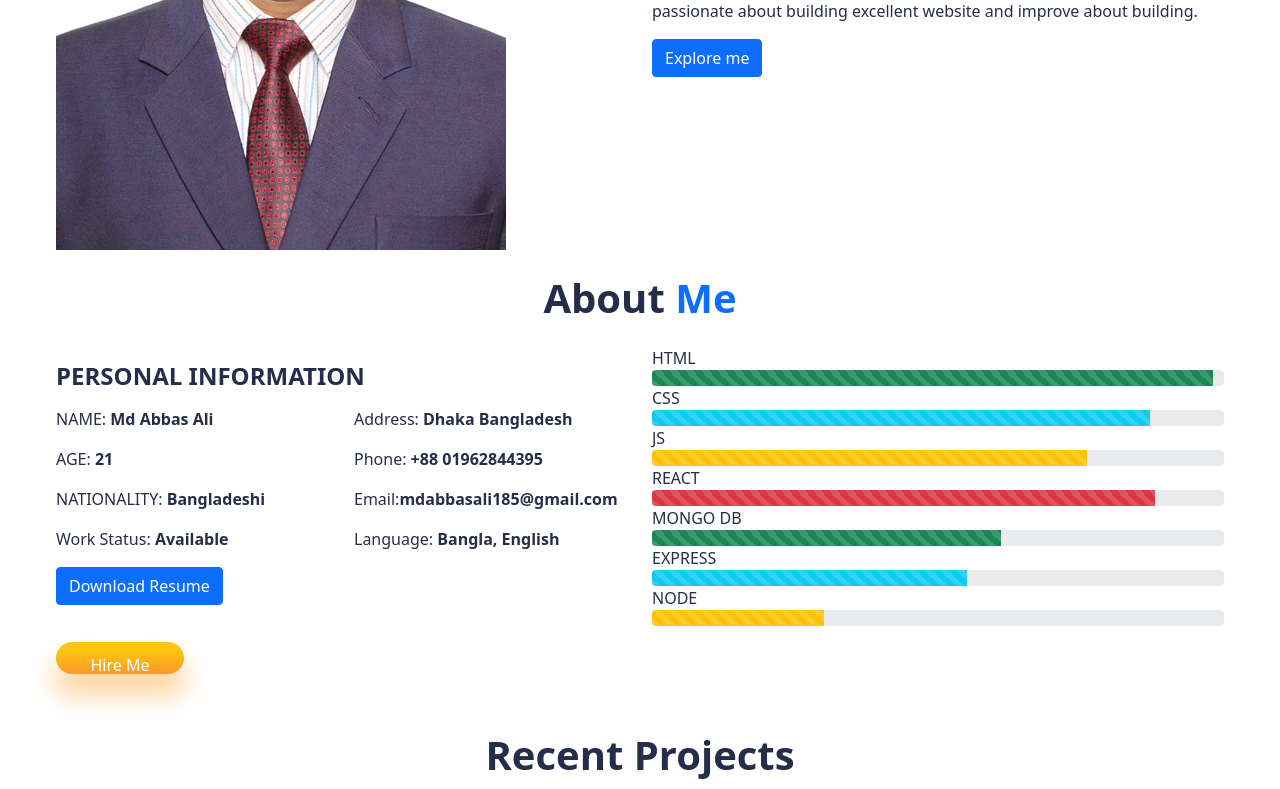
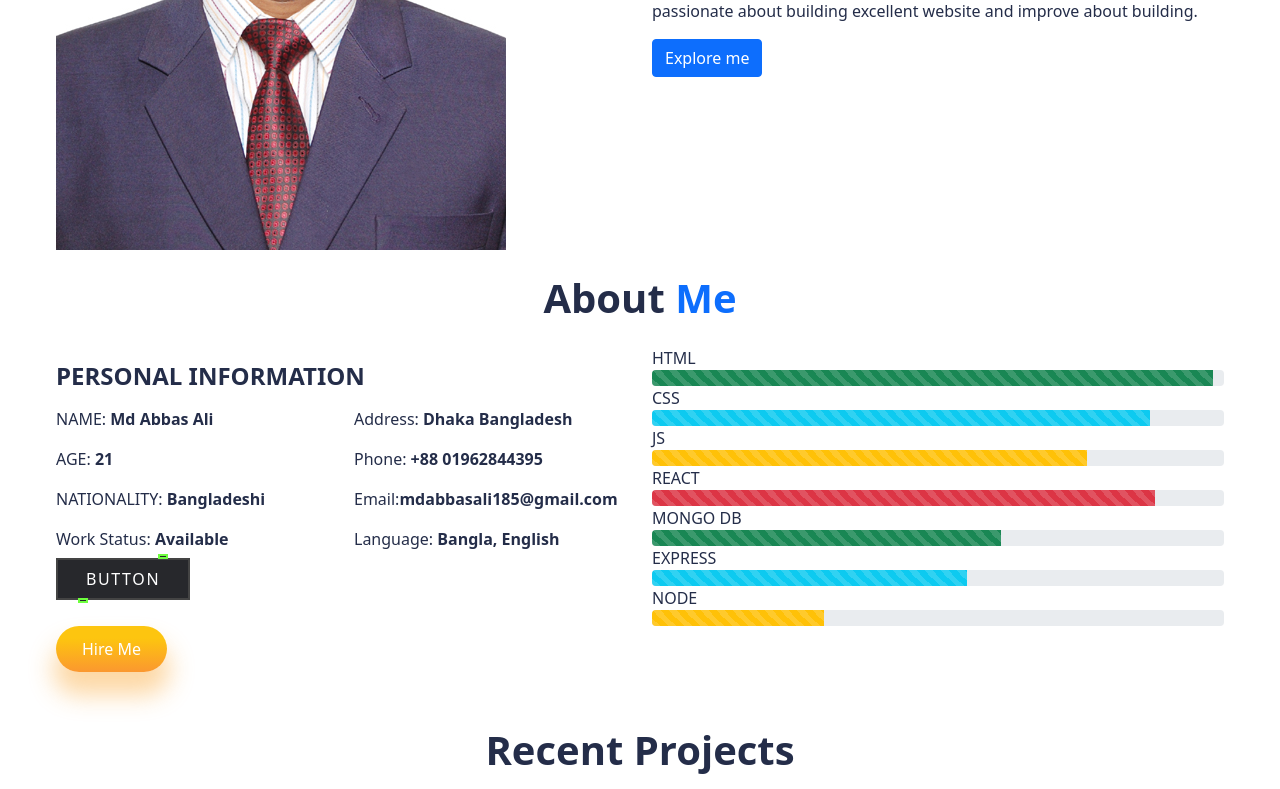
Before and after one commit to mdabbasali185/portfolio, a React (Create React App) app: page / in a window 1280 px wide. Shown: the part 2000-2789 px from the top of the page. Built offline with nearby package versions, Linux system fonts and the light colour scheme.

Commit message:
btn style

```diff
--- a/src/Pages/About/About.css
+++ b/src/Pages/About/About.css
@@ -2,3 +2,75 @@
   /* scroll view */
   padding-top: 3rem;
 }
+
+.btn-style  {
+  --clr:#6eff3e
+}
+
+.btn-style a{
+  position: relative;
+  background: #444;
+  color: #fff;
+  padding: 10px 30px;
+  letter-spacing: .1em;
+  text-transform: uppercase;
+  text-decoration: none;
+  transition: .5s;
+
+}
+.btn-style a:hover {
+  letter-spacing: .25em;
+  background: var(--clr);
+  color: var(--clr);
+  box-shadow: 0 0 35px var(--clr);
+}
+.btn-style a::before{
+  content: " ";
+  position: absolute;
+  inset: 2px;
+  background-color: #27282c;
+}
+.btn-style a span{
+  position: relative;
+  z-index: 1;
+}
+.btn-style a i{
+  position: absolute;
+  inset: 0;
+  display: block;
+}
+.btn-style a i::before{
+  content: " ";
+  position: absolute;
+  top: -3.5px;
+  left: 80%;
+  width: 10px;
+  height: 5px;
+  border: 2px solid var(--clr);
+  background-color: #27282c;
+  transition: .5s;
+  transform: translateX(-50%);
+
+}
+.btn-style a:hover i::before{
+  width: 20px;
+  left: 20%;
+}
+.btn-style a i::after {
+  content: " ";
+  position: absolute;
+  bottom: -3.5px;
+  left: 20%;
+  width: 10px;
+  height: 5px;
+  border: 2px solid var(--clr);
+  background-color: #27282c;
+  transition: .5s;
+  transform: translateX(-50%);
+
+}
+
+.btn-style a:hover i::after {
+  width: 20px;
+  left: 80%;
+}
--- a/src/Pages/About/About.jsx
+++ b/src/Pages/About/About.jsx
@@ -13,9 +13,7 @@ const About = () => {
       <span
         className="text-center fs-1 "
         style={{ color: darkMode ? "white" : "" }}
-      >
-
-      </span>
+      ></span>
       <div className="row d-flex align-items-center justify-content-center ">
         <div className="col-lg-6">
           <img className="img-edit img-fluid" src={ownPic} alt="" />
@@ -73,13 +71,16 @@ const About = () => {
                 </p>
               </div>
             </div>
+            <div className="btn-style">
               <a
                 href="https://drive.google.com/file/d/1rl6qoc1-3xQ3avf3vzbt8YedM0cBVkaN/view?usp=sharing"
                 target="_blank"
                 rel="noreferrer"
               >
-              <button className="btn btn-primary">Download Resume</button>
+                <span>button</span>
+                <i></i>
               </a>
+            </div>
           </div>
           <div className="col-lg-6">
             <label htmlFor="">HTML</label>
--- a/src/Pages/Services/Services.css
+++ b/src/Pages/Services/Services.css
@@ -31,11 +31,11 @@
   font-size: 14px;
   margin-top: 1rem;
 }
-.s-button {
+/* .s-button {
   width: 8rem;
   height: 2rem;
   margin-top: 1rem;
-}
+} */
 /* right sided */
 .cards {
   position: relative;
--- a/src/Pages/Services/Services.jsx
+++ b/src/Pages/Services/Services.jsx
@@ -32,7 +32,9 @@ const Services = () => {
           Here is my last 3 projects.
         </spane>
         <a href={Resume} download>
-          <button className="button s-button fw-bold">Download Resume</button>
+          <button  className="button s-button fw-bold">
+            <span>Download Resume</span> <i></i>
+          </button>
         </a>
         <div className="blur s-blur1" style={{ background: "#ABF1FF94" }}></div>
       </div>
@@ -43,9 +45,7 @@ const Services = () => {
           initial={{ left: "25rem" }}
           whileInView={{ left: "14rem" }}
           transition={transition}
-        >
-
-        </motion.div>
+        ></motion.div>
         {/* second card */}
         <motion.div
           initial={{ left: "-11rem", top: "12rem" }}
--- a/src/Pages/Works/Works.css
+++ b/src/Pages/Works/Works.css
@@ -29,11 +29,11 @@
   font-size: 14px;
   margin-top: 1rem;
 }
-.s-button {
+/* .s-button {
   width: 8rem;
   height: 2rem;
   margin-top: 4rem;
-}
+} */
 
 /* right side */
 .w-right {
```
Also changed, not shown: src/App.css (+84 -0 lines). Lines whose indentation alone changed are shown as unchanged.
